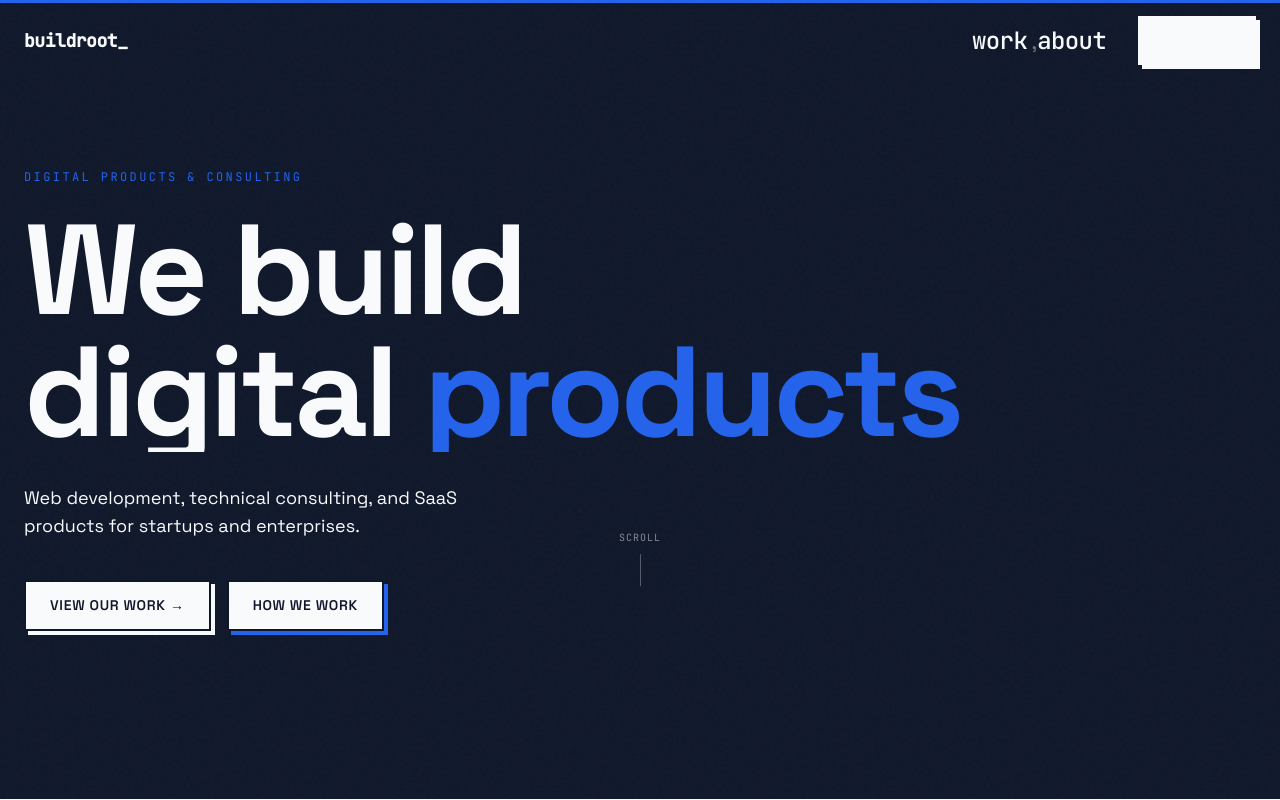
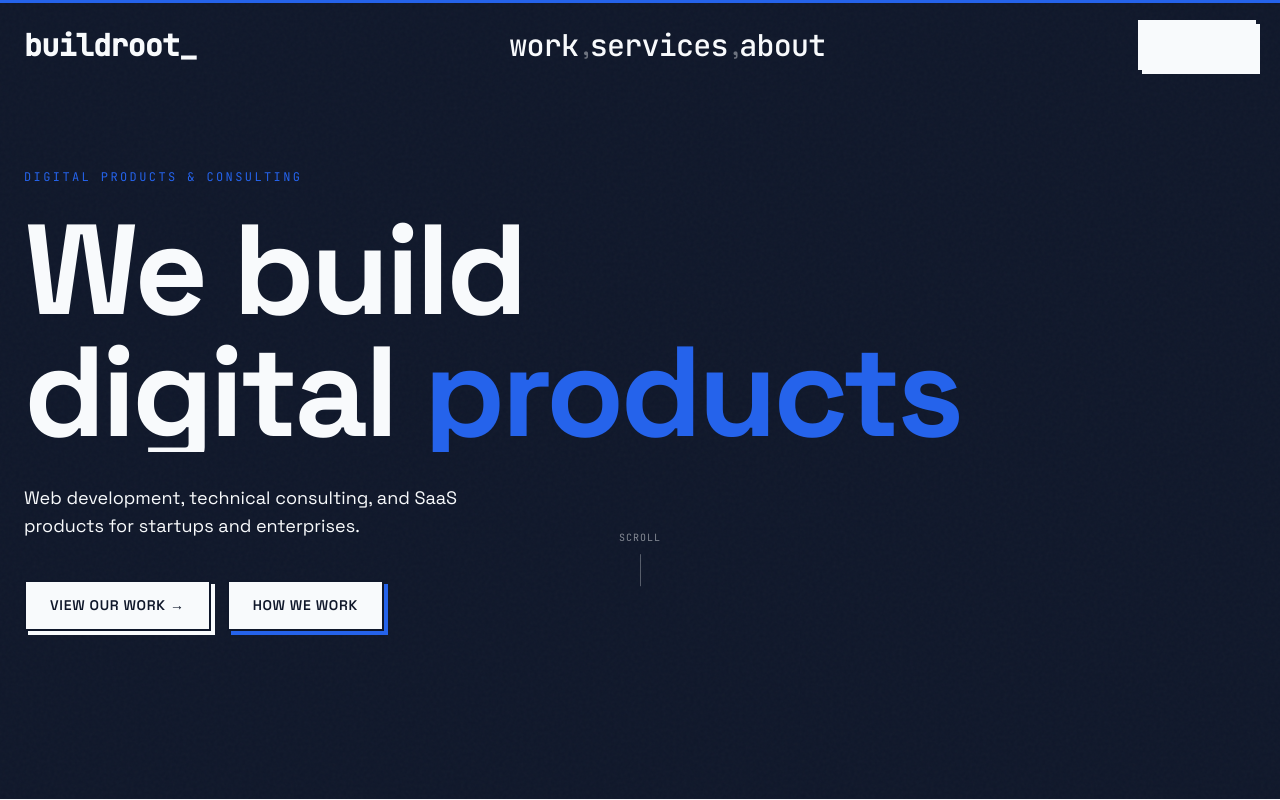
Before and after one commit to buildroot-tech/front-buildroot, a Next.js app: page / in a window 1280 px wide. Shown: the top 800 px of the page. Built offline with nearby package versions, Linux system fonts and the light colour scheme.

Commit message:
fix(header): add services link, increase font to text-3xl
- Add 'services' to nav links
- All nav elements: text-3xl
- Logo: text-3xl
- Contact button: text-lg
- Fixed JSX structure

```diff
--- a/components/layout/Header.tsx
+++ b/components/layout/Header.tsx
@@ -7,6 +7,7 @@ import { cn } from "@/lib/utils";
 
 const navLinks = [
   { href: "/work", label: "work" },
+  { href: "/services", label: "services" },
   { href: "/about", label: "about" },
 ];
 
@@ -41,30 +42,30 @@ export function Header() {
             : "bg-transparent"
         )}
       >
-        <div className="mx-auto flex max-w-[1400px] items-center justify-between px-6 py-4">
+        <div className="mx-auto flex max-w-[1400px] items-center justify-between px-6 py-5">
           {/* Logo */}
           <Link
             href="/"
-            className="font-mono text-lg font-bold tracking-tight"
+            className="font-mono text-3xl font-bold tracking-tight"
             style={{ color: scrolled ? "var(--text-primary)" : "var(--text-inverse)" }}
           >
             buildroot_
           </Link>
 
-          {/* Desktop Nav */}
+          {/* Center nav */}
           <nav className="hidden items-center gap-0 md:flex">
             {navLinks.map((link, i) => (
               <span key={link.href} className="flex items-center">
                 <Link
                   href={link.href}
-                  className="font-mono text-2xl font-medium tracking-tight transition-colors hover:text-[var(--accent)]"
+                  className="font-mono text-3xl font-medium tracking-tight transition-colors hover:text-[var(--accent)]"
                   style={{ color: scrolled ? "var(--text-primary)" : "var(--text-inverse)" }}
                 >
                   {link.label}
                 </Link>
                 {i < navLinks.length - 1 && (
                   <span
-                    className="ml-1 text-2xl"
+                    className="ml-1 text-3xl"
                     style={{ color: scrolled ? "var(--text-muted)" : "var(--text-inverse)", opacity: 0.4 }}
                   >
                     ,
@@ -72,10 +73,13 @@ export function Header() {
                 )}
               </span>
             ))}
-            <a
-              href="mailto:hello@buildroot.dev"
-              className="brutalist-button ml-8 text-base"
-              style={{
+          </nav>
+
+          {/* Contact button */}
+          <a
+            href="mailto:hello@buildroot.dev"
+            className="brutalist-button text-lg"
+            style={{
                 borderColor: scrolled ? "var(--border)" : "var(--text-inverse)",
                 color: scrolled ? "var(--text-primary)" : "var(--text-inverse)",
                 boxShadow: scrolled
@@ -85,7 +89,6 @@ export function Header() {
             >
               Contact
             </a>
-          </nav>
 
           {/* Mobile Burger */}
           <button
```
